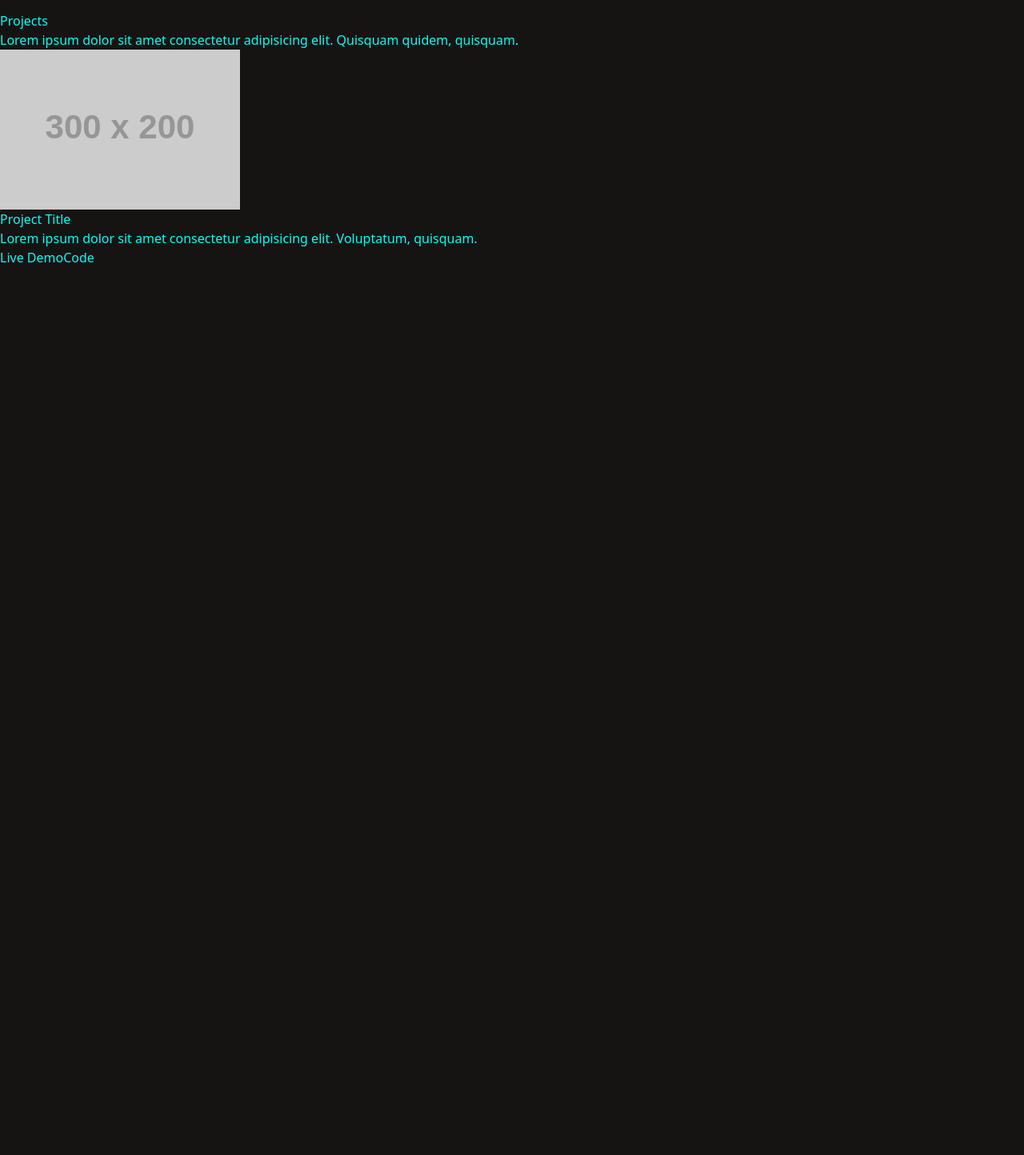
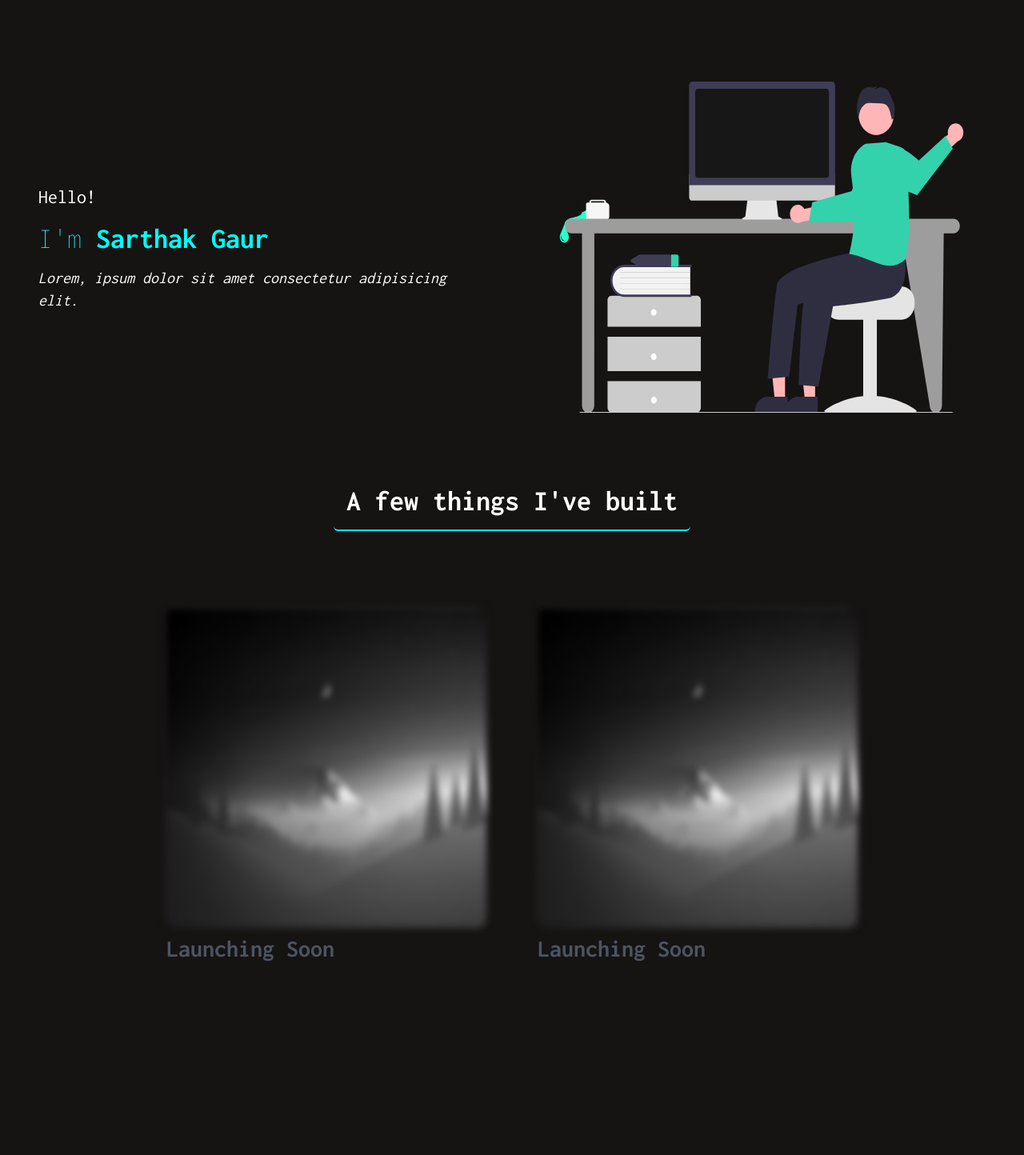
Before and after one commit to sarthak22gaur/portfolio-react, a React (Create React App) app: page / in a window 1280 px wide. Shown: the part 86-1530 px from the top of the page at 80% size. Before the commit the page ends 816 px from the top, so only its background shows below. Built offline with nearby package versions, Linux system fonts and the light colour scheme.

Commit message:
projects page beta

```diff
--- a/public/index.html
+++ b/public/index.html
@@ -3,6 +3,7 @@
   <head>
     <meta charset="utf-8" />
     <link rel="icon" href="%PUBLIC_URL%/favicon.ico" />
+    <link rel="preconnect" href="https://fonts.googleapis.com">
     <meta name="viewport" content="width=device-width, initial-scale=1" />
     <meta name="theme-color" content="#000000" />
     <meta
--- a/src/App.tsx
+++ b/src/App.tsx
@@ -9,9 +9,10 @@ function App() {
   return (
     <div className="App w-full">
       <Navbar />
-      {/* <Home />
-      <About /> */}
+      <Home />
       <Projects />
+      <About />
+
     </div>
   );
 }
--- a/src/components/ProjectCard.tsx
+++ b/src/components/ProjectCard.tsx
@@ -1,26 +1,76 @@
-function ProjectCard() {
-    return (
-        <div className="project-card">
-        <div className="project-card__image">
-            <img src="https://via.placeholder.com/300x200" alt="project" />
-        </div>
-        <div className="project-card__info">
-            <h3 className="project-card__title">Project Title</h3>
-            <p className="project-card__description">
-            Lorem ipsum dolor sit amet consectetur adipisicing elit.
-            Voluptatum, quisquam.
-            </p>
-            <div className="project-card__buttons">
-            <a href="/" className="btn btn--primary">
-                Live Demo
-            </a>
-            <a href="/" className="btn btn--secondary">
-                Code
-            </a>
-            </div>
-        </div>
-        </div>
-    );
+import ocean from "../Assets/ocean.jpg";
+import { FaExternalLinkAlt } from "react-icons/fa";
+import {
+  SiGithub
+} from "react-icons/si";
+
+export function ProjectCard({
+  Title,
+  Description,
+  Image,
+  Tech,
+  Livelink,
+  Repolink,
+}: {
+  Title: string;
+  Description: string;
+  Image: string;
+  Tech: string[];
+  Livelink: string;
+  Repolink: string;
+}) {
+  console.log(ocean);
+  return (
+    <div className="flex flex-col h-fit p-4 mb-8 transition-all group  ">
+      <div className="w-[400px] group-hover:translate-y-0 object-cover z-10 transition-all text-gray-600 group-hover:text-primary-dark ">
+        <img className="object-fill aspect-square rounded-xl lg:blur-sm lg:grayscale group-hover:blur-0 group-hover:grayscale-0 transition-all" src={Image} alt="" />
+        <h1 className="text-3xl font-bold mt-2">{Title}</h1>
+      </div>
+      <div className="w-[400px] flex flex-col mt-4 flex-wrap scale-0 group-hover:scale-100 transition-all">
+        <p className="text-xl text-justify">{Description}</p>
+        <ul className="flex flex-wrap my-4 gap-4 text-gray-500">
+          <ProjectStackItem label={Tech[0]} />
+          <ProjectStackItem label={Tech[1]} />
+          <ProjectStackItem label={Tech[2]} />
+          <ProjectStackItem label={Tech[3]} />
+        </ul>
+        <ul className="flex gap-4 my-4">
+          <ProjectCTAItem
+            icon={<FaExternalLinkAlt size="16" />}
+            externalLink={Livelink}
+          />
+          <ProjectCTAItem
+            icon={<SiGithub size="16" />}
+            externalLink={Repolink}
+          />
+        </ul>
+      </div>
+    </div>
+  );
 }
 
-export default ProjectCard;
+function ProjectStackItem({ label }: { label: string }) {
+  return (
+    <li className="pr-2">
+      <span>{label}</span>
+    </li>
+  );
+}
+
+function ProjectCTAItem({
+  externalLink,
+  icon,
+}: {
+  externalLink: string;
+  icon: React.ReactNode;
+}) {
+  return (
+    <li>
+      <a href={externalLink}>
+        <div className="flex gap-2 bg-primary-dark text-black p-2 rounded hover:bg-black hover:text-white transition-all">
+          <i>{icon}</i>
+        </div>
+      </a>
+    </li>
+  );
+}
--- a/src/components/TechCard.tsx
+++ /dev/null
@@ -1,16 +0,0 @@
-import Tilt from "react-parallax-tilt";
-
-function TechCard({ icon, label }: { icon: React.ReactNode; label: string }) {
-  return (
-    <div className="w-40 m-4">
-      <Tilt>
-        <div className="bg-black text-white rounded-xl flex flex-col p-8 w-full text-2xl jusify-center items-center hover:text-primary-dark">
-          <i>{icon}</i>
-          <span className="mt-4">{label}</span>
-        </div>
-      </Tilt>
-    </div>
-  );
-}
-
-export default TechCard;
--- a/src/components/TechStack.tsx
+++ b/src/components/TechStack.tsx
@@ -1,18 +1,28 @@
 import Tilt from "react-parallax-tilt";
 import { FaNodeJs, FaGitAlt, FaFigma } from "react-icons/fa";
-import { } from "react-icons/cg";
+import {} from "react-icons/cg";
 import { TbBrandNextjs } from "react-icons/tb";
-import { SiCsharp, SiVercel, SiVisualstudiocode, SiGnubash, SiCplusplus, SiTailwindcss, SiDotnet, SiReact, SiTypescript, SiPostman } from "react-icons/si";
-import { } from "react-icons/di";
+import {
+  SiGithub,
+  SiVercel,
+  SiVisualstudiocode,
+  SiGnubash,
+  SiCplusplus,
+  SiTailwindcss,
+  SiReact,
+  SiTypescript,
+  SiPostman,
+} from "react-icons/si";
+import {} from "react-icons/di";
 import { GrMysql } from "react-icons/gr";
 
-
 function TechCard({ icon, label }: { icon: React.ReactNode; label: string }) {
-      return (<div className="w-fit lg:w-40 m-4 hover:animate-pulse">
+  return (
+    <div className="w-fit lg:w-40 m-4">
       <Tilt>
-          <div className="bg-black text-white rounded-xl flex flex-col p-4 lg:p-8 w-full text-2xl jusify-center items-center hover:text-primary-dark">
-            <i className="">{icon}</i>
-            <span className="mt-4 hidden lg:block">{label}</span>
+        <div className="bg-black text-white rounded-xl flex flex-col p-4 lg:p-8 w-full text-2xl jusify-center items-center hover:text-primary-dark group transition-all">
+          <i className="lg:translate-y-6 group-hover:translate-y-0 transition-all">{icon}</i>
+          <span className="mt-4 hidden lg:scale-0 group-hover:scale-100 lg:block transition-all">{label}</span>
         </div>
       </Tilt>
     </div>
@@ -24,13 +34,12 @@ function TechStack() {
     <div className="flex flex-row flex-wrap w-full justify-center items-center gap-0 mt-12 py-4">
       <TechCard icon={<FaNodeJs size="50" />} label="Nodejs" />
       <TechCard icon={<SiCplusplus size="50" />} label="C++" />
-        <TechCard icon={<SiCsharp size="50" />} label="CSharp" />
-        <TechCard icon={<TbBrandNextjs size="50" />} label="Next.js" />
       <TechCard icon={<SiTypescript size="50" />} label="TypeScript" />
-        <TechCard icon={<SiDotnet size="50" />} label="DotNet" />
       <TechCard icon={<SiTailwindcss size="50" />} label="TailwindCSS" />
       <TechCard icon={<GrMysql size="50" />} label="MySQL" />
       <TechCard icon={<SiReact size="50" />} label="React" />
+      <TechCard icon={<SiGithub size="50" />} label="Github" />
+      <TechCard icon={<TbBrandNextjs size="50" />} label="Next.js" />
       <TechCard icon={<FaGitAlt size="50" />} label="Git" />
       <TechCard icon={<SiPostman size="50" />} label="Postman" />
       <TechCard icon={<SiGnubash size="50" />} label="Bash" />
--- a/src/index.css
+++ b/src/index.css
@@ -1,3 +1,6 @@
+@import url('https://fonts.googleapis.com/css2?family=Inconsolata:wght@200;400;700;900&family=Kalam:wght@300;400;700&display=swap');
+
+
 /* Box sizing rules */
 *,
 *::before,
@@ -29,6 +32,7 @@ html:focus-within {
 html,
 body {
   height: 100%;
+  font-family: 'Inconsolata', monospace;
 }
 
 /* Set core body defaults */
@@ -67,7 +71,6 @@ picture {
   }
 }
 body {
-  font-family: var(--ff-primary);
   font-size: 16px;
   line-height: 1.5;
   color: var(--color-neutral-100);
--- /dev/null
+++ b/src/pages/Project.css
@@ -0,0 +1,83 @@
+* {
+    margin: 0;
+    padding: 0;
+  }
+
+  #container {
+    width: 100vw;
+    height: 100vh;
+    display: flex;
+    justify-content: center;
+    align-items: center;
+  }
+
+  .cards {
+    width: 75%;
+    height: 90%;
+    display: flex;
+    flex-direction: row;
+    gap: 10px;
+  }
+
+  .card {
+    position: relative;
+    flex: 1;
+    display: flex;
+    flex-direction: column;
+    justify-content: end;
+    border-radius: 10px;
+    padding: 20px;
+    background-image: linear-gradient(45deg, #4E5252, transparent);
+    cursor: pointer;
+    transition: .5s;
+  }
+  /* All :hover can be replace by .active class set with JS */
+  .card:hover {
+    flex: 13;
+  }
+
+  .card > img {
+    position: absolute;
+    top: 0;
+    left: 0;
+    width: 100%;
+    height: 100%;
+    object-fit: cover;
+    object-position: 50% 50%;
+    mix-blend-mode: overlay;
+    border-radius: 10px;
+  }
+
+  .card .infos {
+    color: white;
+    margin-bottom: 20px;
+    margin-left: 15px;
+    opacity: 0;
+    transition: .5s;
+    z-index: 1;
+  }
+  .card:hover .infos {
+    opacity: 1;
+  }
+
+  .card .infos .title {
+    font-size: 30px;
+    font-weight: bold;
+    letter-spacing: 1px;
+    margin-bottom: 5px;
+  }
+
+  .card .infos .sub {
+    opacity: 0.7;
+  }
+
+  .card .label {
+    display: flex;
+    justify-content: center;
+    align-items: center;
+    width: 75px;
+    height: 75px;
+    font-size: 40px;
+    background-color: white;
+    z-index: 1;
+  }
--- a/src/pages/Projects.tsx
+++ b/src/pages/Projects.tsx
@@ -1,15 +1,32 @@
-import ProjectCard from "../components/ProjectCard";
+import { ProjectCard } from "../components/ProjectCard";
+import minimal from "../Assets/minimal.png";
 
 function Projects() {
   return (
-    <div className="text-primary-dark">
-      <h1>Projects</h1>
-      <p>
-        Lorem ipsum dolor sit amet consectetur adipisicing elit. Quisquam
-        quidem, quisquam.
-      </p>
-      <ProjectCard />
-    </div>
+    <section className="flex flex-col justify-center items-center p-4 mx-4 my8 lg:my-16 text-white">
+      <h1 className="border-primary-dark border-b-2 mb-8  rounded-md p-4 font-bold text-3xl lg:text-4xl">
+        A few things I've built
+      </h1>
+
+      <div className="text-white m-4 mt-8 p-4 flex flex-wrap gap-8 justify-center items-start ">
+        <ProjectCard
+          Title="Launching Soon"
+          Description="Lorem ipsum dolor, sit amet consectetur adipisicing elit. Pariatur perspiciatis a harum voluptas soluta autem cumque alias quasi vitae?"
+          Livelink="skgr.xyz"
+          Repolink="github.com"
+          Image={minimal}
+          Tech={["Nodejs", "Nextjs", "Firebase", "Planetscale"]}
+        />
+        <ProjectCard
+          Title="Launching Soon"
+          Description="Lorem ipsum dolor, sit amet consectetur adipisicing elit. Pariatur perspiciatis a harum voluptas soluta autem cumque alias quasi vitae?Pariatur perspiciatis a harum voluptas soluta autem cumque alias quasi vitae? Pariatur perspiciatis a harum voluptas soluta autem cumque alias quasi vitae?"
+          Livelink="/"
+          Repolink="/"
+          Image={minimal}
+          Tech={["Nodejs", "Nextjs", "Firebase", "Planetscale"]}
+        />
+      </div>
+    </section>
   );
 }
 
```
Also changed, not shown: src/Assets/minimal.png (renamed from src/Assets/minimal-moonlight-wallpaper.png). Lines whose indentation alone changed are shown as unchanged.
